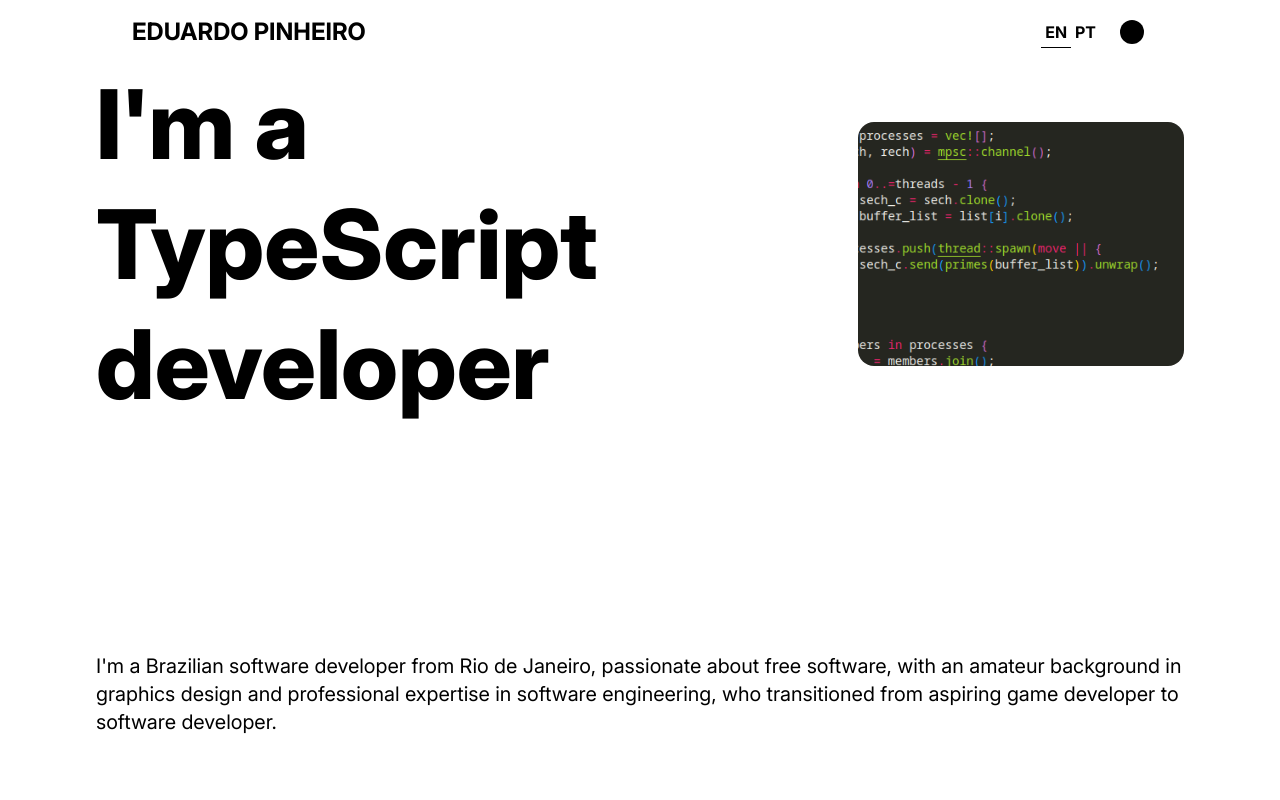
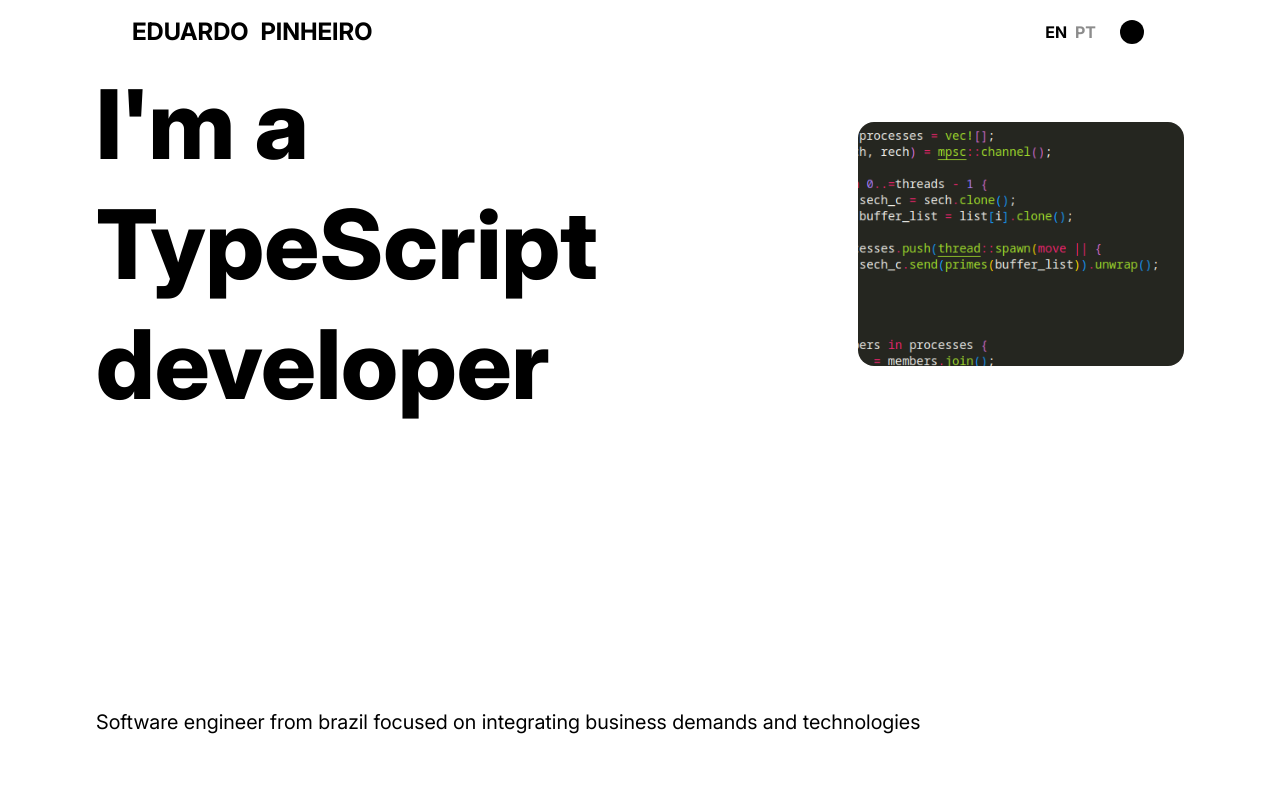
Before and after one commit to Edhet/eduardop, an Angular app: page / in a window 1280 px wide. Shown: the top 800 px of the page. Built offline with nearby package versions, Linux system fonts and the light colour scheme.

Commit message:
Adjusted header style

```diff
--- a/src/app/components/header/header.component.html
+++ b/src/app/components/header/header.component.html
@@ -1,7 +1,6 @@
 <div class="z-50 sticky top-0 flex font-bold pt-4 md:px-1 text-white uppercase pointer-events-none
 mx-6 md:mx-24 lg:mx-32 2xl:max-w-[70%] 2xl:mx-[15%]" style="mix-blend-mode: difference;">
-    <h1 class="text-xl md:text-2xl my-auto">{{localizationService.headerContent.firstName + ' ' +
-        localizationService.headerContent.surname}}</h1>
+  <h1 class="text-xl md:text-2xl my-auto flex gap-3">{{localizationService.headerContent.firstName}}<span class="hidden md:block">{{localizationService.headerContent.surname}}</span></h1>
 
   <div class="ml-auto flex-nowrap flex pointer-events-auto">
     <button class="p-1 transition-all
--- a/src/app/components/header/header.component.ts
+++ b/src/app/components/header/header.component.ts
@@ -23,8 +23,8 @@ import { LocalizationService } from "src/app/services/localization.service";
   ]
 })
 export class HeaderComponent implements OnInit {
-  readonly SELECTED_STYLE = `relative before:w-[100%] before:h-[1px] before:bg-white before:absolute before:bottom-0 before:left-0 transition-all`;
-  readonly UNSELECTED_STYLE = ``;
+  readonly SELECTED_STYLE = ``;
+  readonly UNSELECTED_STYLE = `text-neutral-500`;
   readonly LANGUAGES = Languages;
 
   private readonly THEME_KEY_NAME = 'theme';
--- a/src/assets/json/langstext.json
+++ b/src/assets/json/langstext.json
@@ -10,7 +10,7 @@
     "sectionsContent": {
       "aboutMe": {
         "sectionHeader": "About Me",
-        "sectionBody": "I'm a Brazilian software developer from Rio de Janeiro, passionate about free software, with an amateur background in graphics design and professional expertise in software engineering, who transitioned from aspiring game developer to software developer."
+        "sectionBody": "Software engineer from brazil focused on integrating business demands and technologies"
       },
       "intro": {
         "sectionHeader": "I'm a",
@@ -43,7 +43,7 @@
     "sectionsContent": {
       "aboutMe": {
         "sectionHeader": "Sobre mim",
-        "sectionBody": "Sou um desenvolvedor de software brasileiro do Rio de Janeiro, apaixonado por software livre, com capacitação amadora em design gráfico e experiência profissional em engenharia de software, que fez a transição de aspirante a desenvolvedor de jogos para desenvolvedor de software."
+        "sectionBody": "Engenheiro de Software com foco na integração entre demandas de negócio e tecnologia."
       },
       "intro": {
         "sectionHeader": "Sou um",
```
Lines whose indentation alone changed are shown as unchanged.
